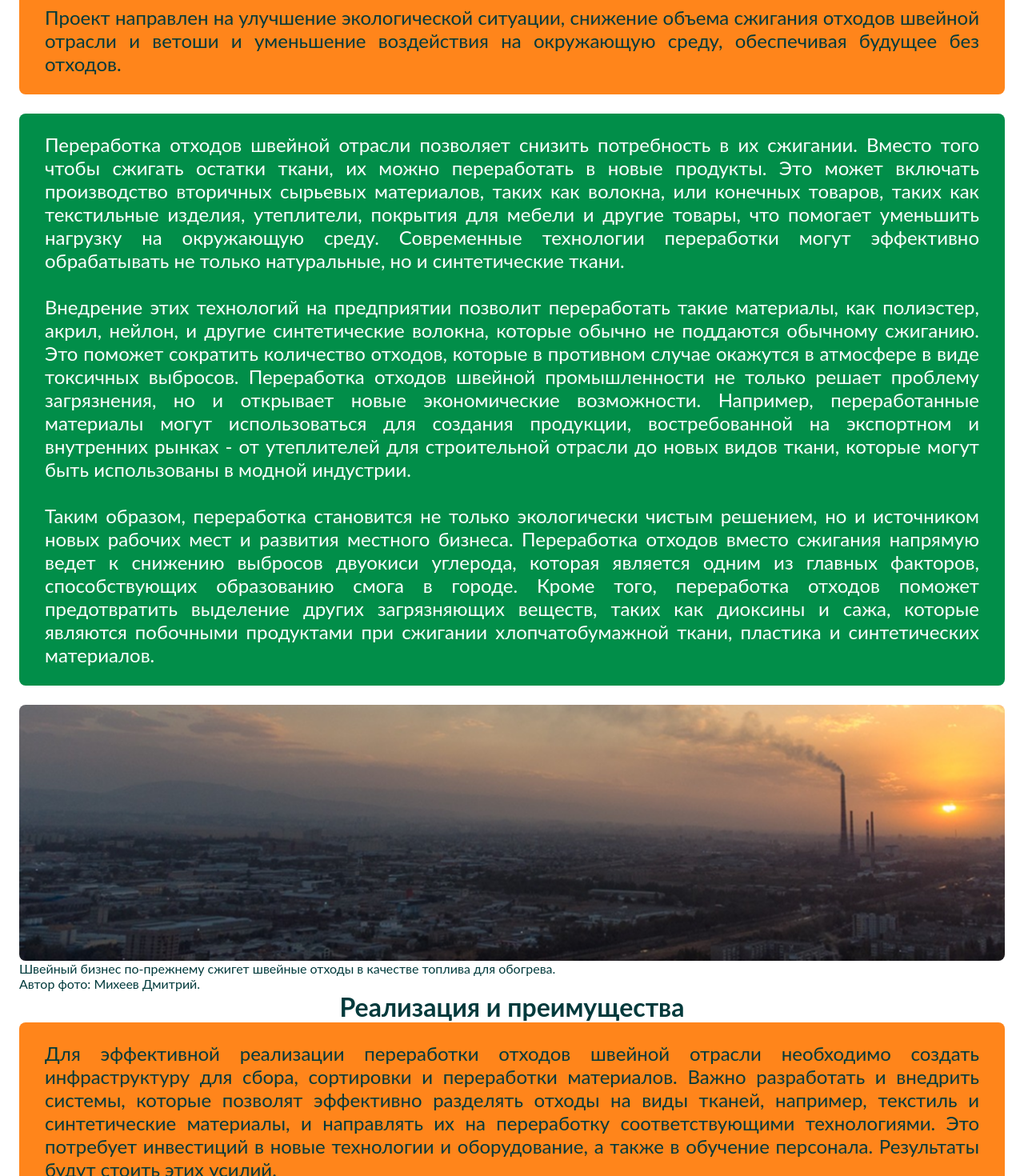
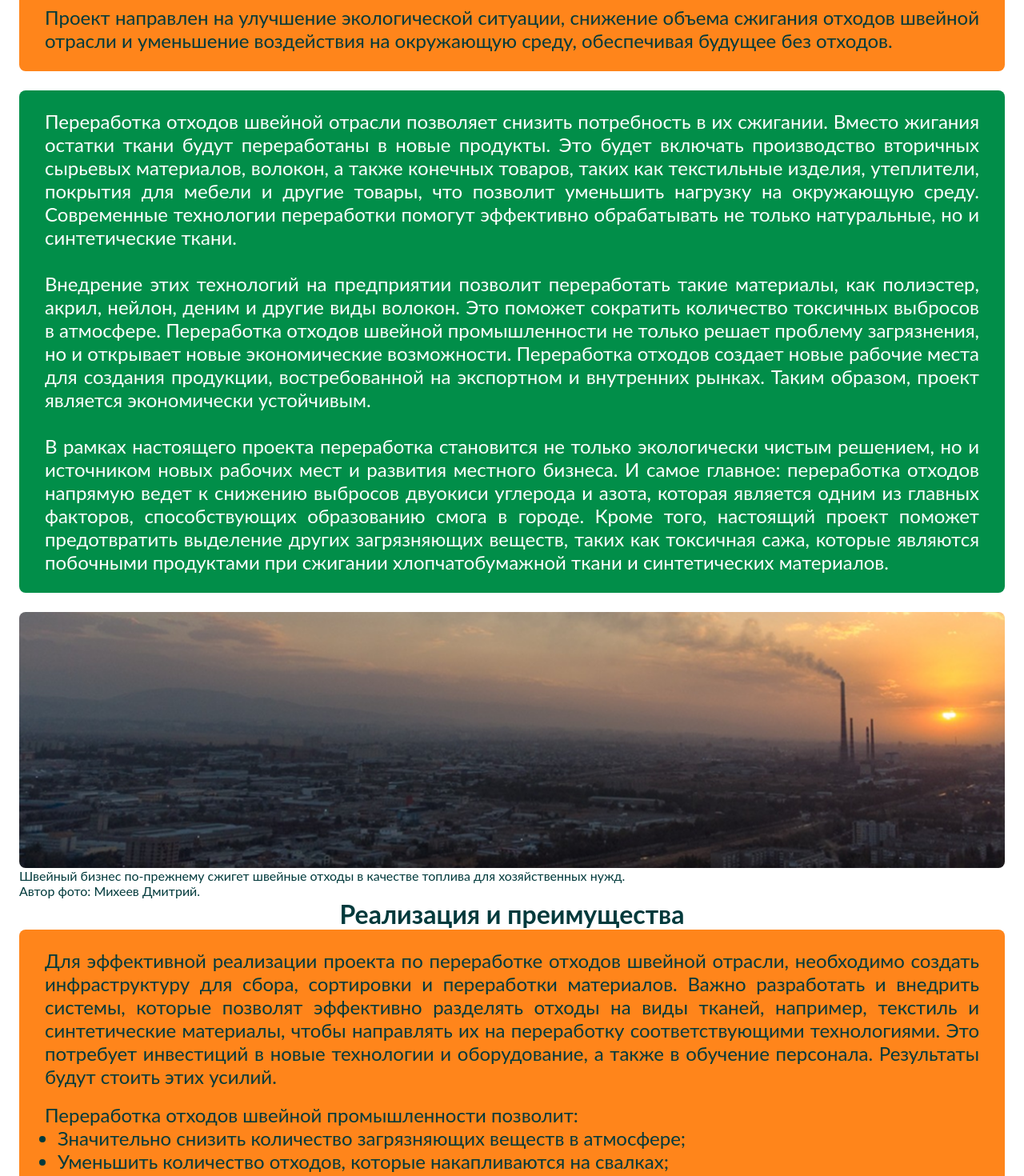
Before and after one commit to SanjarKeySkills/ecoTextile, a React (Create React App) app: page /mission in a window 1280 px wide. Shown: the part 300-1770 px from the top of the page at 80% size. Built offline with nearby package versions, Linux system fonts and the light colour scheme.

Commit message:
17/03/25| Some corrections with copypast

```diff
--- a/src/components/widgets/ContactBlock/ContactBlock.jsx
+++ b/src/components/widgets/ContactBlock/ContactBlock.jsx
@@ -136,7 +136,7 @@ const ContactBlock = () => {
                     </form>
                     <div className={styles.contactOfficial}>
                         <span>
-                            Для оформления заявки не переработку отходов швейной
+                            Для оформления заявки на переработку отходов швейной
                             отрасли заказчику необходимо заполнить анкету онлайн
                             и отправить в Компанию "ECOTEXTILE".
                             <br />
--- a/src/components/widgets/MissionBlock/MissionBlock.jsx
+++ b/src/components/widgets/MissionBlock/MissionBlock.jsx
@@ -19,58 +19,55 @@ const MissionBlock = () => {
                         <br />
                         Проект направлен на улучшение экологической ситуации,
                         снижение объема сжигания отходов швейной отрасли и
-                        ветоши и уменьшение воздействия на окружающую среду,
-                        обеспечивая будущее без отходов.
+                        уменьшение воздействия на окружающую среду, обеспечивая
+                        будущее без отходов.
                     </p>
                 </div>
 
                 <div className={styles.missionInfo}>
                     <p className={styles.infoText}>
                         Переработка отходов швейной отрасли позволяет снизить
-                        потребность в их сжигании. Вместо того чтобы сжигать
-                        остатки ткани, их можно переработать в новые продукты.
-                        Это может включать производство вторичных сырьевых
-                        материалов, таких как волокна, или конечных товаров,
-                        таких как текстильные изделия, утеплители, покрытия для
-                        мебели и другие товары, что помогает уменьшить нагрузку
-                        на окружающую среду. Современные технологии переработки
-                        могут эффективно обрабатывать не только натуральные, но
-                        и синтетические ткани.
+                        потребность в их сжигании. Вместо жигания остатки ткани
+                        будут переработаны в новые продукты. Это будет включать
+                        производство вторичных сырьевых материалов, волокон, а
+                        также конечных товаров, таких как текстильные изделия,
+                        утеплители, покрытия для мебели и другие товары, что
+                        позволит уменьшить нагрузку на окружающую среду.
+                        Современные технологии переработки помогут эффективно
+                        обрабатывать не только натуральные, но и синтетические
+                        ткани.
                         <br />
                         <br />
                         Внедрение этих технологий на предприятии позволит
                         переработать такие материалы, как полиэстер, акрил,
-                        нейлон, и другие синтетические волокна, которые обычно
-                        не поддаются обычному сжиганию. Это поможет сократить
-                        количество отходов, которые в противном случае окажутся
-                        в атмосфере в виде токсичных выбросов. Переработка
-                        отходов швейной промышленности не только решает проблему
-                        загрязнения, но и открывает новые экономические
-                        возможности. Например, переработанные материалы могут
-                        использоваться для создания продукции, востребованной на
-                        экспортном и внутренних рынках - от утеплителей для
-                        строительной отрасли до новых видов ткани, которые могут
-                        быть использованы в модной индустрии.
+                        нейлон, деним и другие виды волокон. Это поможет
+                        сократить количество токсичных выбросов в атмосфере.
+                        Переработка отходов швейной промышленности не только
+                        решает проблему загрязнения, но и открывает новые
+                        экономические возможности. Переработка отходов создает
+                        новые рабочие места для создания продукции,
+                        востребованной на экспортном и внутренних рынках. Таким
+                        образом, проект является экономически устойчивым.
                         <br />
-                        <br />
-                        Таким образом, переработка становится не только
-                        экологически чистым решением, но и источником новых
-                        рабочих мест и развития местного бизнеса. Переработка
-                        отходов вместо сжигания напрямую ведет к снижению
-                        выбросов двуокиси углерода, которая является одним из
-                        главных факторов, способствующих образованию смога в
-                        городе. Кроме того, переработка отходов поможет
+                        <br />В рамках настоящего проекта переработка становится
+                        не только экологически чистым решением, но и источником
+                        новых рабочих мест и развития местного бизнеса. И самое
+                        главное: переработка отходов напрямую ведет к снижению
+                        выбросов двуокиси углерода и азота, которая является
+                        одним из главных факторов, способствующих образованию
+                        смога в городе. Кроме того, настоящий проект поможет
                         предотвратить выделение других загрязняющих веществ,
-                        таких как диоксины и сажа, которые являются побочными
-                        продуктами при сжигании хлопчатобумажной ткани, пластика
-                        и синтетических материалов.
+                        таких как токсичная сажа, которые являются побочными
+                        продуктами при сжигании хлопчатобумажной ткани и
+                        синтетических материалов.
                     </p>
                 </div>
 
                 <div className={styles.missionImg}></div>
                 <span>
                     Швейный бизнес по-прежнему сжигет швейные отходы в качестве
-                    топлива для обогрева. <br /> Автор фото: Михеев Дмитрий.
+                    топлива для хозяйственных нужд. <br /> Автор фото: Михеев
+                    Дмитрий.
                 </span>
 
                 <h2 className={styles.paragraphTitle}>
@@ -78,15 +75,16 @@ const MissionBlock = () => {
                 </h2>
                 <div className={styles.missionProposal}>
                     <p className={styles.proposalText}>
-                        Для эффективной реализации переработки отходов швейной
-                        отрасли необходимо создать инфраструктуру для сбора,
-                        сортировки и переработки материалов. Важно разработать и
-                        внедрить системы, которые позволят эффективно разделять
-                        отходы на виды тканей, например, текстиль и
-                        синтетические материалы, и направлять их на переработку
-                        соответствующими технологиями. Это потребует инвестиций
-                        в новые технологии и оборудование, а также в обучение
-                        персонала. Результаты будут стоить этих усилий.
+                        Для эффективной реализации проекта по переработке
+                        отходов швейной отрасли, необходимо создать
+                        инфраструктуру для сбора, сортировки и переработки
+                        материалов. Важно разработать и внедрить системы,
+                        которые позволят эффективно разделять отходы на виды
+                        тканей, например, текстиль и синтетические материалы,
+                        чтобы направлять их на переработку соответствующими
+                        технологиями. Это потребует инвестиций в новые
+                        технологии и оборудование, а также в обучение персонала.
+                        Результаты будут стоить этих усилий.
                     </p>
                     <br />
                     <p className={styles.proposalText}>
```
